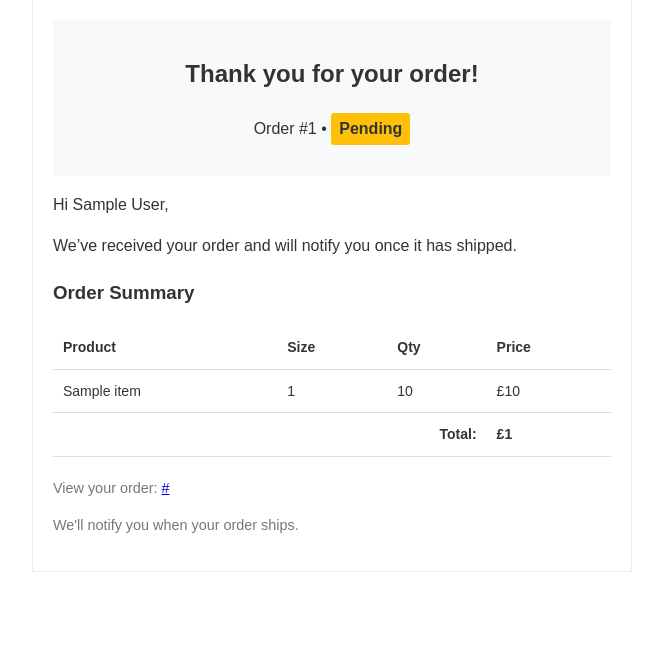
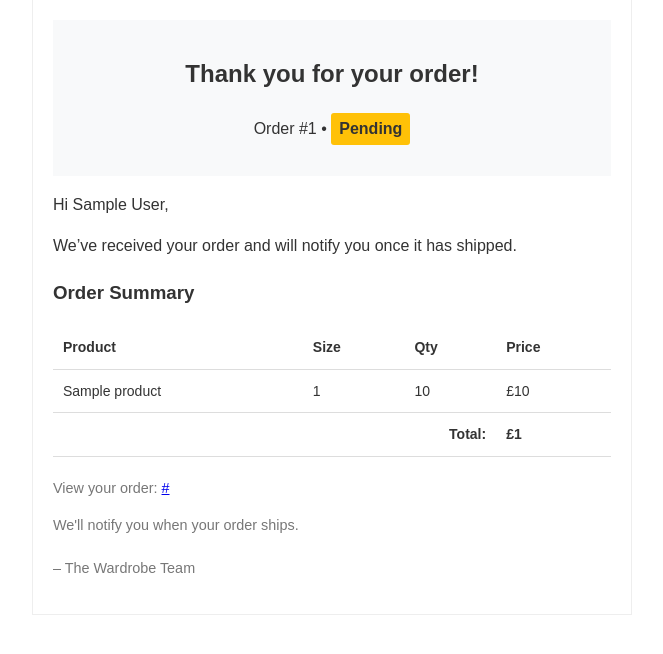
Before and after one commit to martiiann/wardrobe-project, a Django app: template orders/templates/orders/email_confirmation.html in a window 1280 px wide. Shown: the part 21-675 px from the top of the page, without its empty margins (308-971 px from the left). Run offline with Django 5.2, Linux system fonts and the light colour scheme; the template is opened without the code that fills it: most values are stand-ins (such as "Sample title", 1, 10 or a date in 2020).

Commit message:
Fix: show product name in email and add Wardrobe team sign-off

```diff
--- a/orders/templates/orders/email_confirmation.html
+++ b/orders/templates/orders/email_confirmation.html
@@ -87,7 +87,7 @@
       </tr>
       {% for item in items %}
       <tr>
-        <td>{{ item.product_name }}</td>
+        <td>{{ item.product.name }}</td>
         <td>{{ item.size }}</td>
         <td>{{ item.quantity }}</td>
         <td>£{{ item.price }}</td>
@@ -102,6 +102,7 @@
     <div class="footer">
       <p>View your order: <a href="{{ order_url }}">{{ order_url }}</a></p>
       <p>We'll notify you when your order ships.</p>
+      <p style="margin-top: 20px;">– The Wardrobe Team</p>
     </div>
   </div>
 </body>
```
